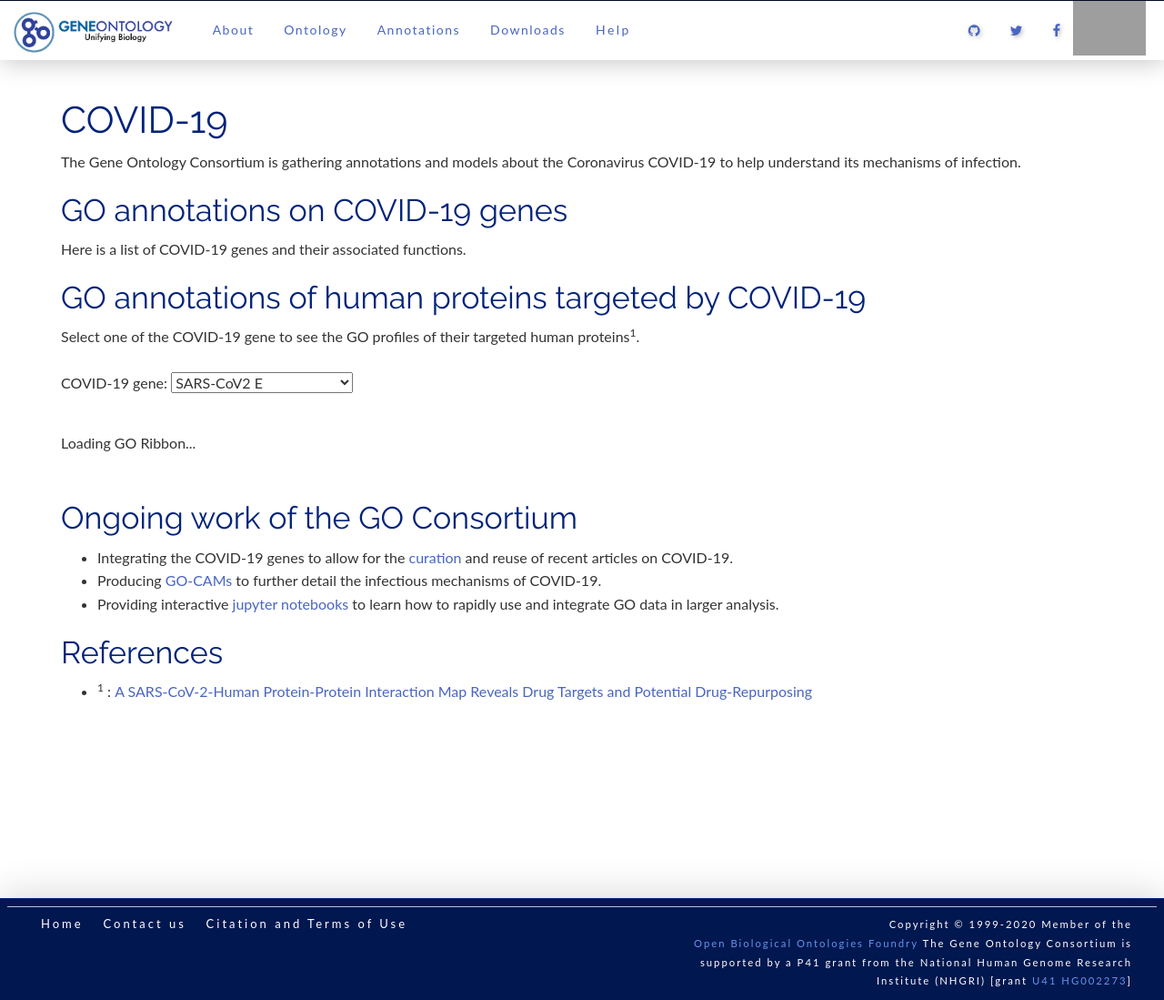
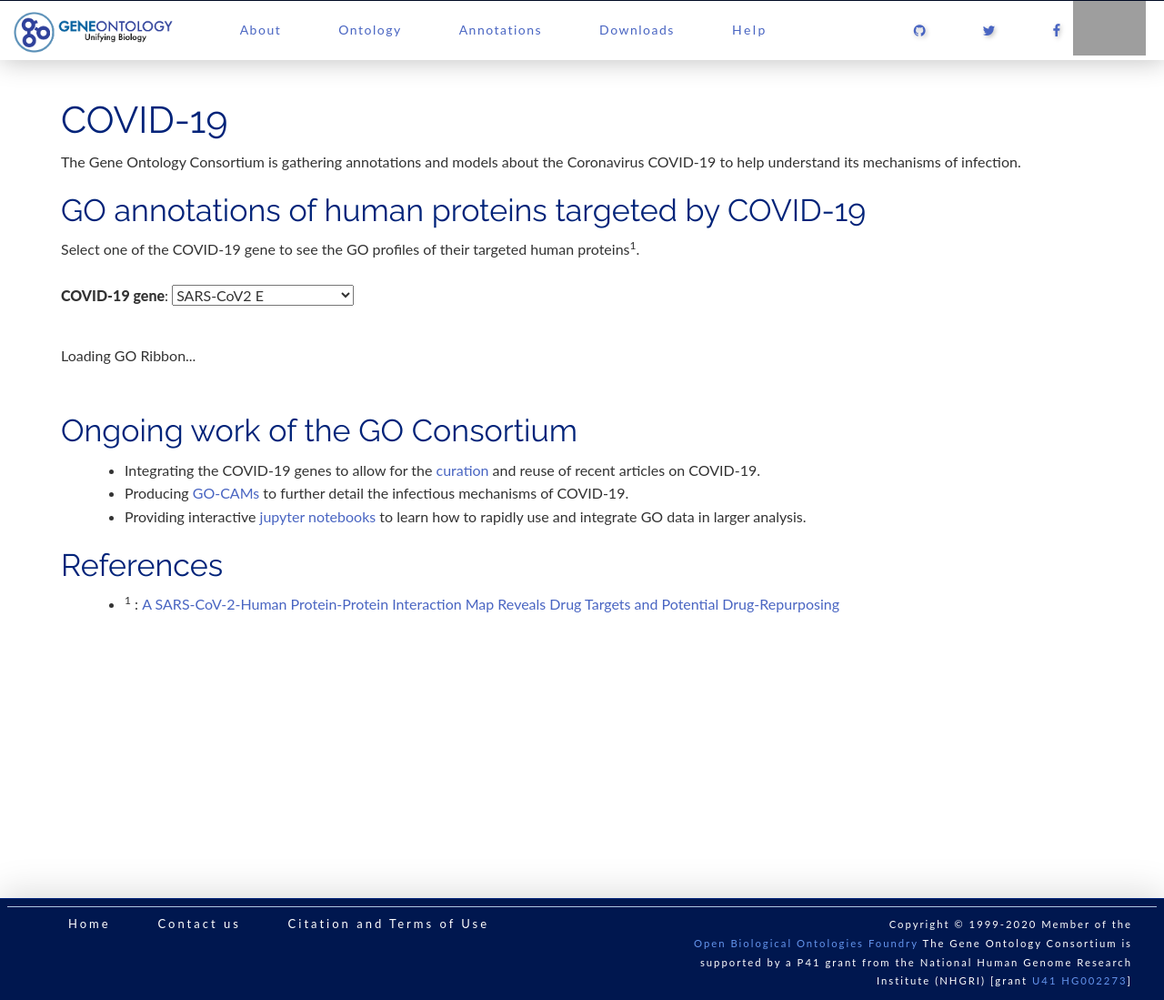
Before and after one commit to geneontology/geneontology.github.io, a Jekyll site: the page built from covid-19.html, in a window 1280 px wide and 1099 px high. Shown: the whole window at 91% size. Built offline with Jekyll 4.4.1, drawn with Linux system fonts in a browser that asks for light colours; nearby versions of some CDN libraries; grey boxes are pictures that could not be loaded.

Commit message:
Design update

```diff
--- a/covid-19.html
+++ b/covid-19.html
@@ -35,45 +35,15 @@
             line-height: 1.0 !important;
         }
 
+        li {
+            margin-left: 30px;
+        }
 
     </style>
 
-  <script src="js/covid.js"></script>
-  <script src="https://unpkg.com/@geneontology/wc-ribbon-strips/dist/wc-ribbon-strips.js"/>
+    <script src="js/covid.js"></script>
+    <script src="https://unpkg.com/@geneontology/wc-ribbon-strips/dist/wc-ribbon-strips.js"/>
     <script src="wc-ribbon-table.js"></script>
-
-    <script>
-
-        // console.log(covid_data);
-
-        // var covid_url = "https://geneontology-public.s3.amazonaws.com/covid-19_targets.json";
-
-        // fetch(covid_url)
-        // .then(response => {
-        //   response.json().then(data => {
-
-        //     console.log(data);
-
-        //   })
-        // })
-
-        // let baseAPIURL = "http://api.geneontology.org/api/ontology/ribbon/";
-        // let subjects = ["RGD:620474","RGD:3889"].join("&subject=");
-        // let query = baseAPIURL + '?subset=goslim_agr&subject=' + subjects;
-        // console.log('API query is ' + query);
-
-        // fetch(query)
-        // .then(response => {
-        //   response.json().then(data => {
-        //     var element = document.createElement("wc-ribbon-strips");
-        //     // element.setAttribute("subjects", subjects);
-        //     element.setAttribute("data", JSON.stringify(data));
-        //     document.body.appendChild(element);
-        //   })
-        // })
-
-
-    </script>
 
 </head>
 
@@ -89,8 +59,8 @@
             </p>
 
 
-            <h2>GO annotations on COVID-19 genes</h2>
-            Here is a list of COVID-19 genes and their associated functions.
+            <!-- <h2>COVID-19 genes</h2>
+            Here is a list of COVID-19 genes and their associated functions. -->
 
 
 
@@ -98,7 +68,7 @@
             Select one of the COVID-19 gene to see the GO profiles of their targeted human proteins<sup>1</sup>.
 
             <br><br>
-            COVID-19 gene: <select id="selected-covid-gene" onchange="changeCOVID()"></select>
+            <b>COVID-19 gene</b>: <select id="selected-covid-gene" onchange="changeCOVID()"></select>
             <div id="ribbon-covid-gene" style="padding-top: 40px; padding-bottom: 30px; overflow-x: auto;"></div>
 
 
```
Also changed, not shown: js/covid.js.
